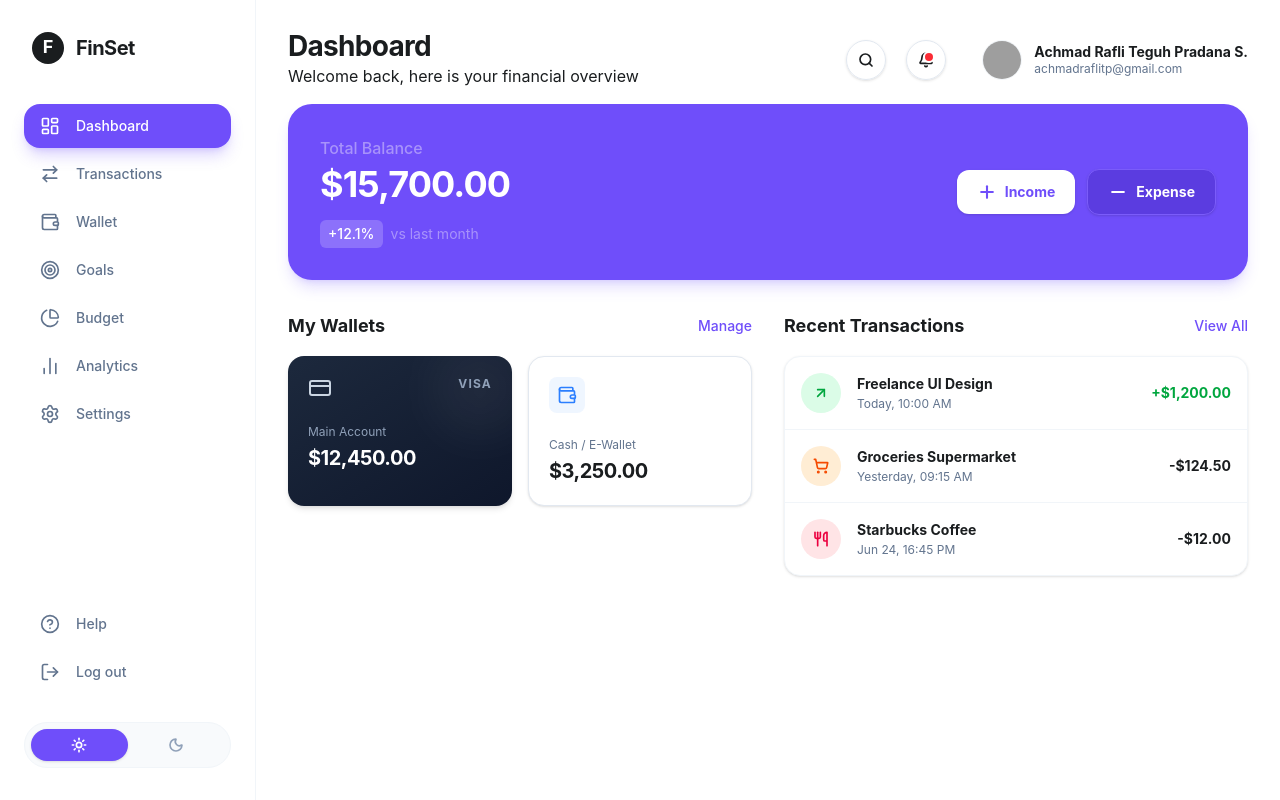
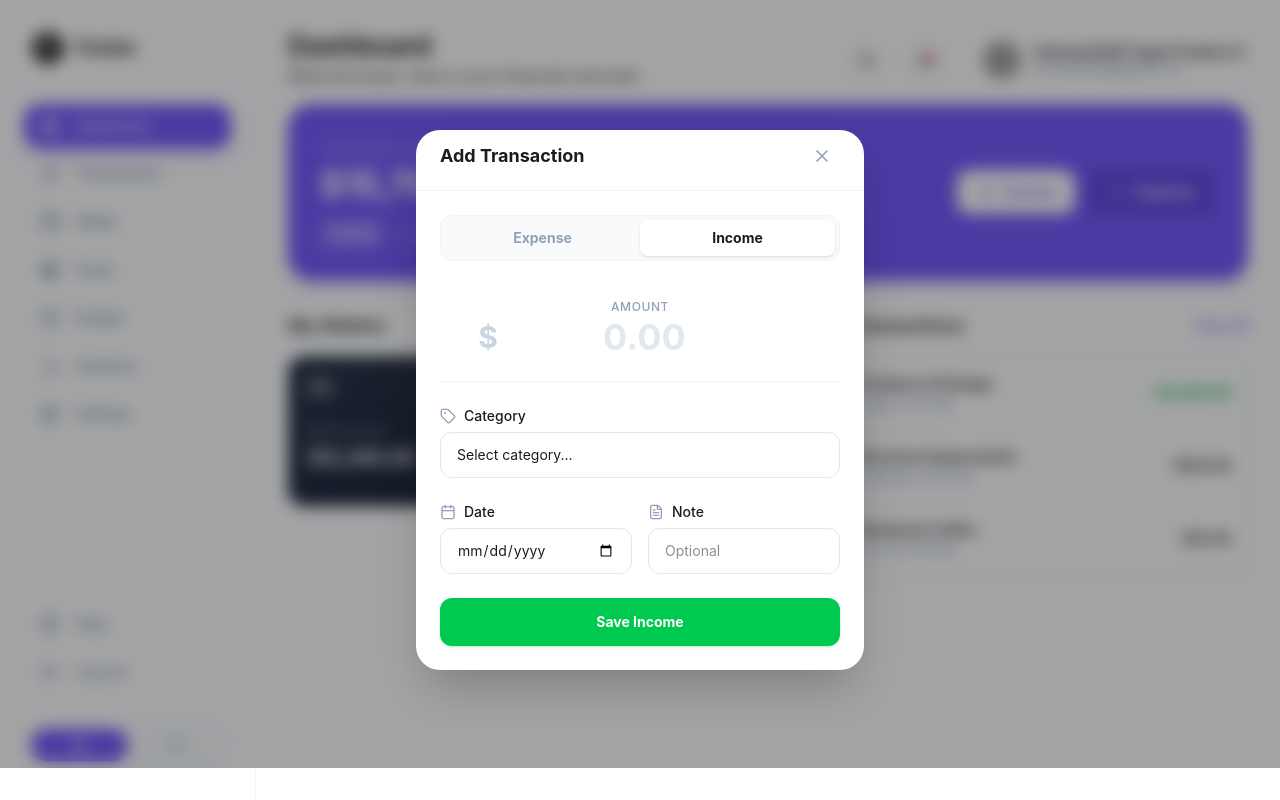
Before and after one commit to achraflyy48/FINSET-APP, a Vue app: page / in a window 1280 px wide. Both pictures are taken after a click on the button "Income". Built offline with nearby package versions, Linux system fonts and the light colour scheme; grey boxes are pictures that could not be loaded.

Commit message:
feat: enhance TransactionModal and DashboardView for improved modal handling

```diff
--- a/src/components/TransactionModal.vue
+++ b/src/components/TransactionModal.vue
@@ -2,20 +2,21 @@
 import { ref, watch } from 'vue'
 import { X, DollarSign, Calendar, Tag, FileText } from 'lucide-vue-next'
 
+// Menerima instruksi dari komponen induk (Dashboard)
 const props = defineProps({
   isOpen: Boolean,
   initialTab: {
     type: String,
-    default: 'expense',
+    default: 'expense', // 'income' atau 'expense'
   },
 })
 
 const emit = defineEmits(['close'])
 
-//UNTUK MENGATUR TAB YANG AKTIF
+// State lokal untuk mengatur tab mana yang sedang aktif
 const activeTab = ref(props.initialTab)
 
-//MEMASTIKAN TAB SELALU SINKRON JIKA DIBUKA DARI TOMBOL YANG BERBEDA
+// Memastikan tab selalu sinkron jika dibuka dari tombol yang berbeda di Dashboard
 watch(
   () => props.initialTab,
   (newVal) => {
@@ -82,7 +83,7 @@ watch(
               <input
                 type="number"
                 placeholder="0.00"
-                class="w-3.4 text-4xl font-bold bg-transparent text-center focus:outline-none placeholder:text-slate-200"
+                class="w-3/4 text-4xl font-bold bg-transparent text-center focus:outline-none placeholder:text-slate-200"
                 :class="activeTab === 'income' ? 'text-green-500' : 'text-[#1A1D1F]'"
               />
             </div>
@@ -124,7 +125,7 @@ watch(
 
             <div class="space-y-1.5">
               <label class="text-sm font-medium text-[#1A1D1F] flex items-center gap-2">
-                <FileText class="w-4 h-4 text-slate-400" /> Notes
+                <FileText class="w-4 h-4 text-slate-400" /> Note
               </label>
               <input
                 type="text"
@@ -143,7 +144,7 @@ watch(
                 : 'bg-[#6F4EFA] hover:bg-[#5b3ce0] shadow-[#6F4EFA]/25'
             "
           >
-            Save {{ activeTab === 'income' ? 'income' : 'expense' }}
+            Save {{ activeTab === 'income' ? 'Income' : 'Expense' }}
           </button>
         </form>
       </div>
--- a/src/views/DashboardView.vue
+++ b/src/views/DashboardView.vue
@@ -1,4 +1,5 @@
 <script setup>
+import { ref } from 'vue'
 import { RouterLink } from 'vue-router'
 import {
   Plus,
@@ -9,6 +10,17 @@ import {
   ShoppingCart,
   Utensils,
 } from 'lucide-vue-next'
+import TransactionModal from '../components/TransactionModal.vue'
+
+//STATE MENGATUR MODAL
+const isModalOpen = ref(false)
+const modalType = ref('expense')
+
+//MEMBUKA MODAL DENGAN TIPE TERTENTU
+const openModal = (type) => {
+  modalType.value = type
+  isModalOpen.value = true
+}
 
 // Mock Data untuk Recent Transactions (Ringkasan)
 const recentTransactions = [
@@ -58,12 +70,14 @@ const recentTransactions = [
 
       <div class="flex items-center gap-3 w-full md:w-auto">
         <button
+          @click="openModal('income')"
           class="flex-1 md:flex-none flex items-center justify-center gap-2 px-5 py-3 bg-white text-[#6F4EFA] rounded-xl font-bold hover:bg-slate-50 transition-all shadow-sm"
         >
           <Plus class="w-5 h-5 stroke-[2.5px]" />
           <span class="text-sm">Income</span>
         </button>
         <button
+          @click="openModal('expense')"
           class="flex-1 md:flex-none flex items-center justify-center gap-2 px-5 py-3 bg-[#5b3ce0] border border-[#7b5cfa] text-white rounded-xl font-bold hover:bg-[#4a2ec2] transition-all shadow-sm"
         >
           <Minus class="w-5 h-5 stroke-[2.5px]" />
@@ -148,5 +162,10 @@ const recentTransactions = [
         </div>
       </div>
     </div>
+    <TransactionModal
+      :is-open="isModalOpen"
+      :initial-tab="modalType"
+      @close="isModalOpen = false"
+    />
   </div>
 </template>
```
